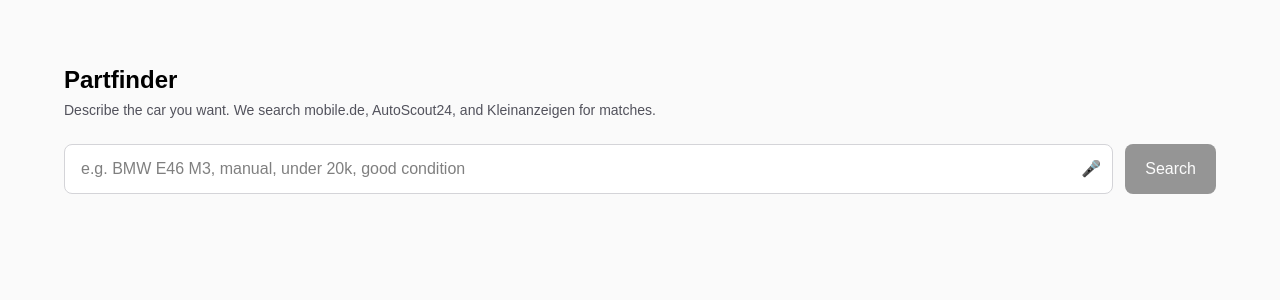
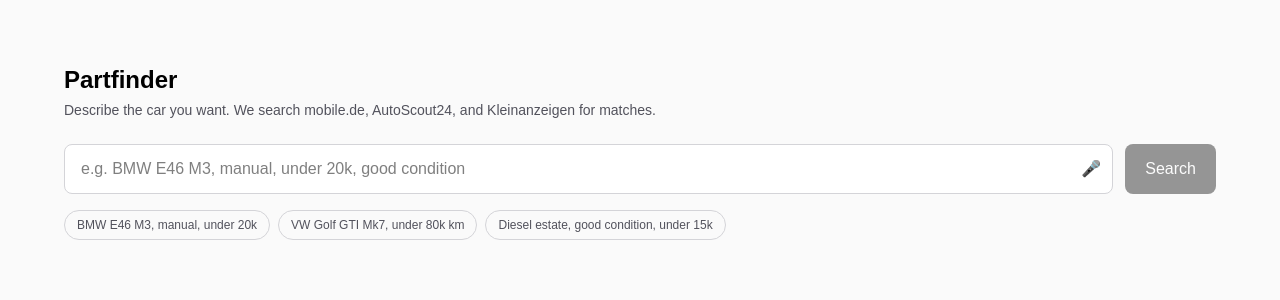
Before and after one commit to Brendanlok/partfinder, a Next.js app: page / in a window 1280 px wide. Shown: the top 300 px of the page. Built offline with nearby package versions, Linux system fonts and the light colour scheme.

Commit message:
auto-dev: example search chips on first-load empty state

```diff
--- a/src/app/page.tsx
+++ b/src/app/page.tsx
@@ -25,6 +25,13 @@ const SEARCH_STATUS_MESSAGES = [
   "Searching mobile.de, AutoScout24 & Kleinanzeigen…",
   "Reading listings…",
   "Almost there…",
+];
+
+// Tappable examples on the first-load empty state, to show what a good query looks like.
+const EXAMPLE_SEARCHES = [
+  "BMW E46 M3, manual, under 20k",
+  "VW Golf GTI Mk7, under 80k km",
+  "Diesel estate, good condition, under 15k",
 ];
 
 type Listing = {
@@ -655,6 +662,24 @@ export default function Home() {
             {loading ? "Searching…" : "Search"}
           </button>
         </div>
+
+        {!showSaved && !displayedListings && !loading && (
+          // First-load empty state only (never searched yet) - lowers the barrier for a
+          // first-time visitor. Fills the box rather than auto-searching, so a stray tap
+          // doesn't spend a real Tavily search - same reasoning as the shared-search-link restore.
+          <div className="mt-4 flex flex-wrap gap-2">
+            {EXAMPLE_SEARCHES.map((ex) => (
+              <button
+                key={ex}
+                type="button"
+                onClick={() => setWant(ex)}
+                className="rounded-full border border-zinc-300 px-3 py-1.5 text-xs text-zinc-600 hover:border-zinc-500 hover:text-black dark:border-zinc-700 dark:text-zinc-400 dark:hover:border-zinc-500 dark:hover:text-zinc-50"
+              >
+                {ex}
+              </button>
+            ))}
+          </div>
+        )}
 
         {loading && !showSaved && (
           <p className="mt-4 text-sm text-zinc-500 dark:text-zinc-400">
```
